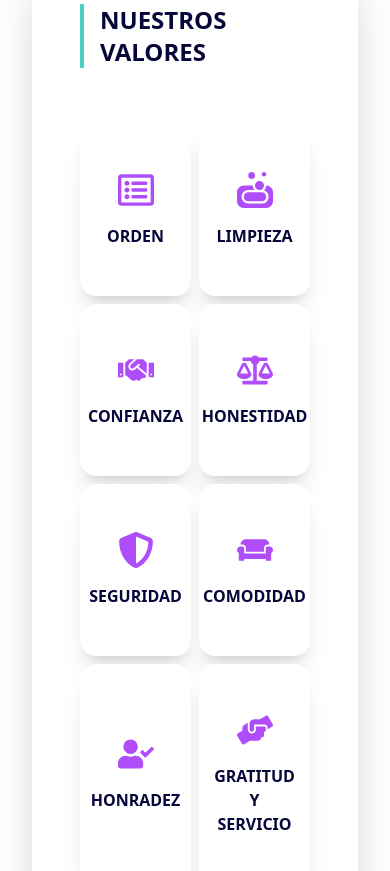
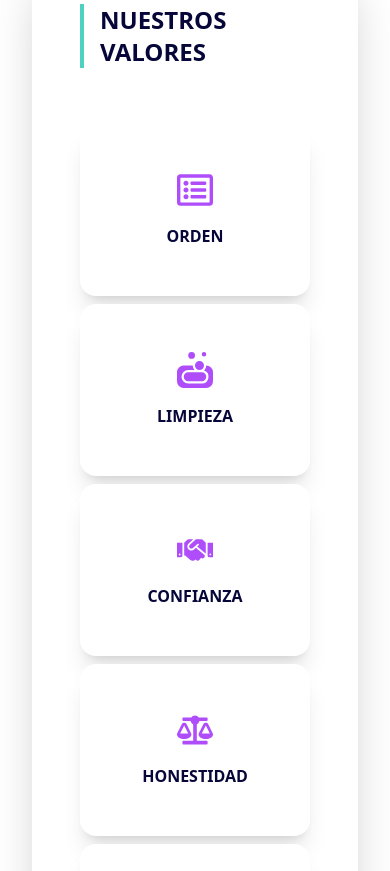
Before and after one commit to dspwebstudiomx/easylav-react, a React (Vite) app: page / in a window 390 px wide. Shown: the part 3260-4131 px from the top of the page. Built offline with nearby package versions, Linux system fonts and the light colour scheme.

Commit message:
Ajusta la clase del contenedor en FourColumnsContainer y elimina espacios innecesarios en QuienesSomos para mejorar la consistencia del código.

```diff
--- a/src/components/containers/FourColumnsContainer.jsx
+++ b/src/components/containers/FourColumnsContainer.jsx
@@ -3,7 +3,7 @@ import PropTypes from 'prop-types';
 
 // Estructura
 const FourColumnsContainer = ({ children }) => {
-  return <div className="grid grid-cols-2 md:grid-cols-3 lg:grid-cols-4 gap-2 sm:gap-8">{children}</div>;
+  return <div className="grid md:grid-cols-3 lg:grid-cols-4 gap-2 sm:gap-8">{children}</div>;
 };
 export default FourColumnsContainer;
 
--- a/src/pages/inicio/components/QuienesSomos.jsx
+++ b/src/pages/inicio/components/QuienesSomos.jsx
@@ -56,8 +56,7 @@ const ValorTarjeta = ({ valor }) => {
   return (
     <article
       id="nuestros-valores"
-      className="flex flex-col items-center justify-center text-center p-6 py-12 shadow-xl rounded-2xl bg-light text-dark gap-4"
-    >
+      className="flex flex-col items-center justify-center text-center p-6 py-12 shadow-xl rounded-2xl bg-light text-dark gap-4">
       {valor.icon}
       <TitleH3 color="text-dark" textTransform="uppercase">
         {valor.title}
@@ -99,7 +98,6 @@ const QuienesSomos = () => {
             contribuir a tu calidad de vida.
           </Paragraph>
           <Paragraph>
-            {' '}
             Nuestra Visión de negocio nos exige seguir desarrollando e implementando nuevos y mejores procedimientos con
             tecnología de punta, con la cual ofrecemos costos bajos de operación brindándote el servicio que necesitas y
             contribuyendo al planeta en el cuidado del agua y optimización de recursos.{' '}
```
